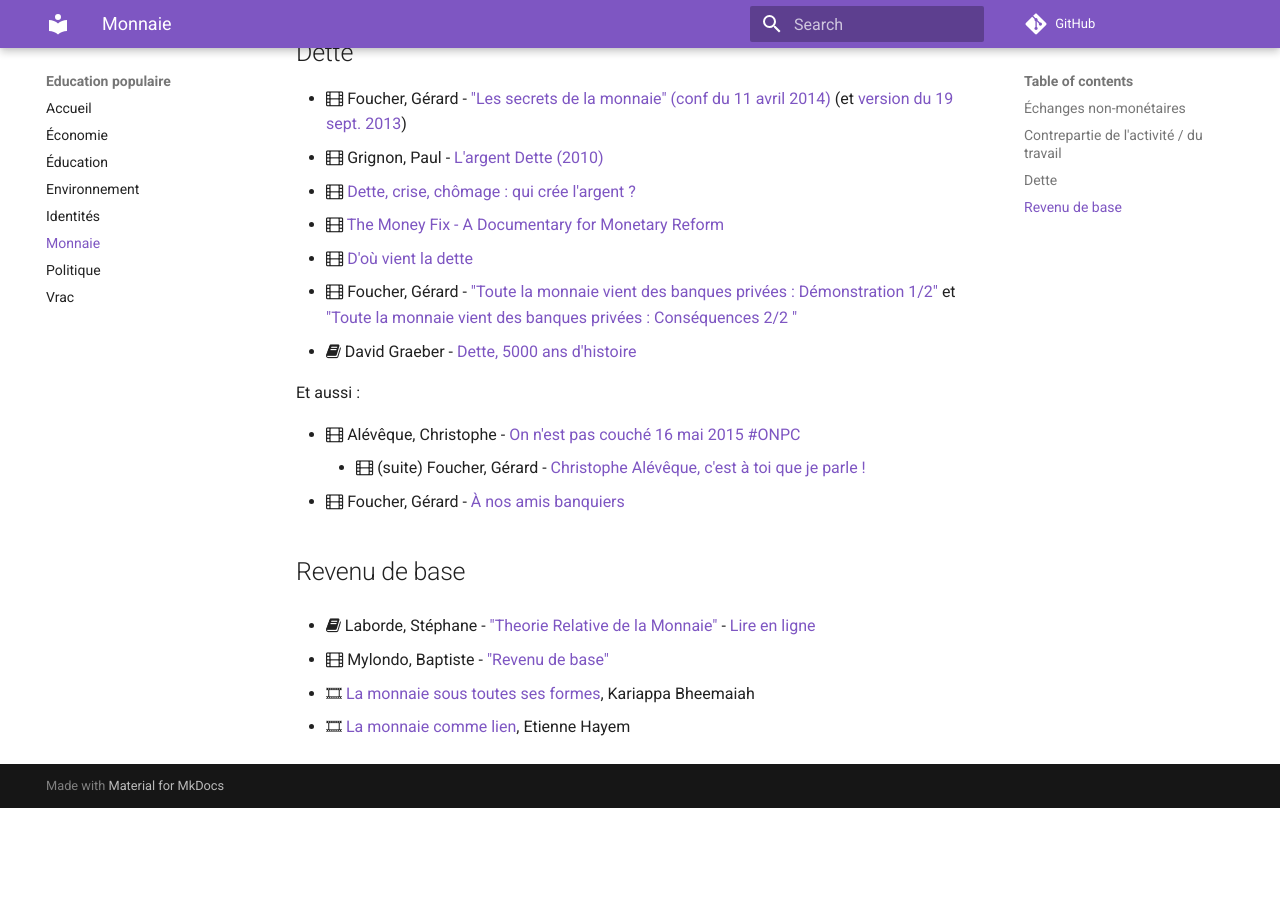
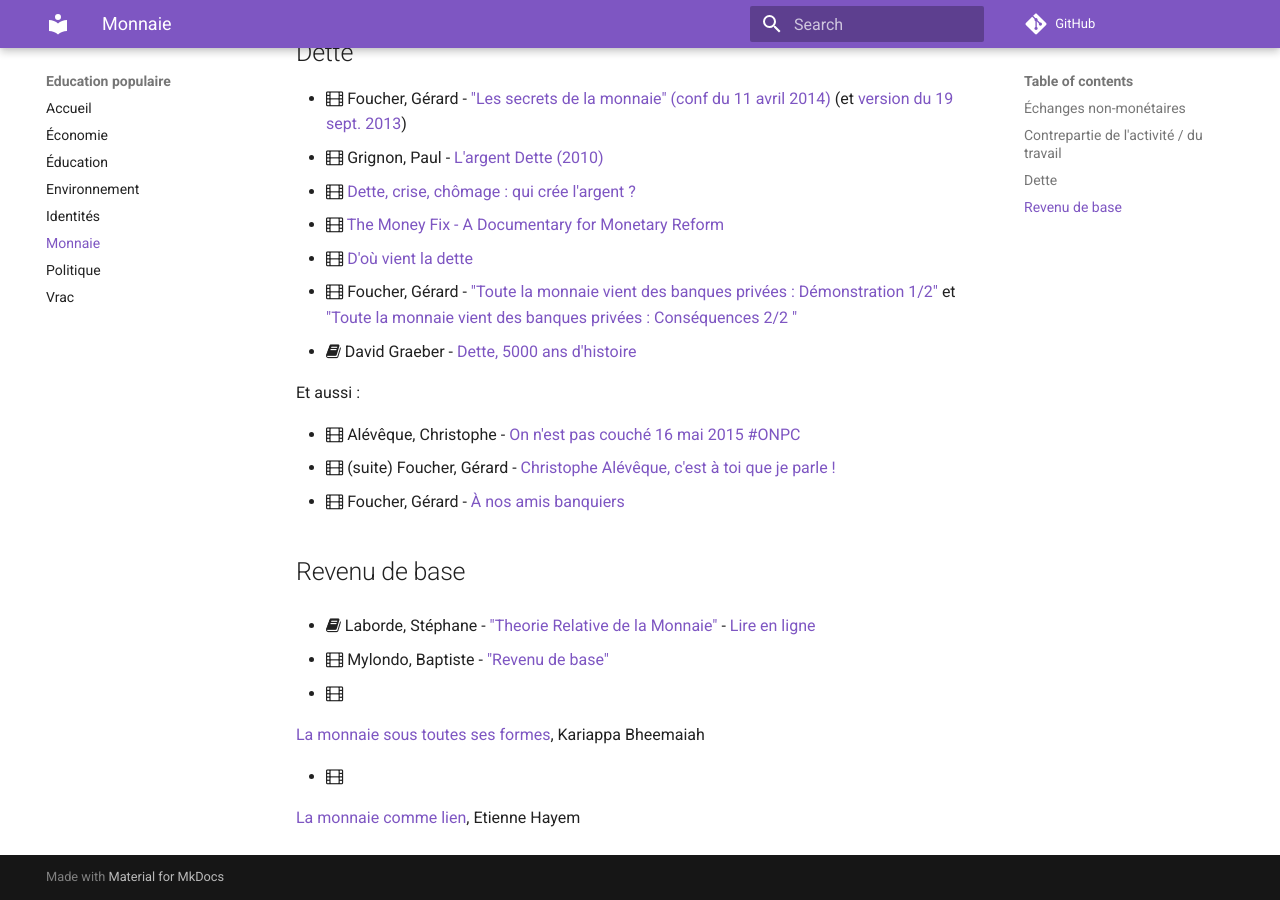
Before and after one commit to elgadjo/peer-education, an MkDocs documentation site: the page built from docs/monnaie.md, in a window 1280 px wide and 900 px high, scrolled down 538 px. Built offline with MkDocs 1.6.1 and Material for MkDocs 9.7.7, drawn with Linux system fonts in a browser that asks for light colours; comment, search, counter and statistics services are not loaded; old or Windows-style settings are respelled for this version of MkDocs; before the commit the page ends 1346 px from its top, so only the background shows below that.

Commit message:
Update icons

```diff
--- a/docs/monnaie.md
+++ b/docs/monnaie.md
@@ -1,4 +1,3 @@
-
 # Monnaie
 
 ## Échanges non-monétaires
@@ -48,9 +47,9 @@ Et aussi :
 - <i class="fa fa-film"></i>
   Alévêque, Christophe  -
   [On n'est pas couché 16 mai 2015 #ONPC](https://www.youtube.com/watch?v=cJizpVzpOPQ)
-    - <i class="fa fa-film"></i>
-      (suite) Foucher, Gérard -
-      [Christophe Alévêque, c'est à toi que je parle !](https://www.youtube.com/watch?v=S7woYW1ETVU)
+   - <i class="fa fa-film"></i>
+     (suite) Foucher, Gérard -
+     [Christophe Alévêque, c'est à toi que je parle !](https://www.youtube.com/watch?v=S7woYW1ETVU)
 - <i class="fa fa-film"></i>
   Foucher, Gérard - [À nos amis banquiers](https://www.youtube.com/watch?v=XD6ysTuT7gc)
 
@@ -64,6 +63,10 @@ Et aussi :
 - <i class="fa fa-film"></i>
   Mylondo, Baptiste -
   ["Revenu de base"](https://www.youtube.com/watch?v=DSDMLP8ifS0)
+* <i class="fa fa-film"></i>
 
-* 🎞 [La monnaie sous toutes ses formes](https://www.youtube.com/watch?v=Hxetm_vtN1w), Kariappa Bheemaiah
-* 🎞 [La monnaie comme lien](https://www.youtube.com/watch?v=7DDGrERfYaE), Etienne Hayem
+  [La monnaie sous toutes ses formes](https://www.youtube.com/watch?v=Hxetm_vtN1w), Kariappa Bheemaiah
+
+* <i class="fa fa-film"></i>
+
+   [La monnaie comme lien](https://www.youtube.com/watch?v=7DDGrERfYaE), Etienne Hayem
```
